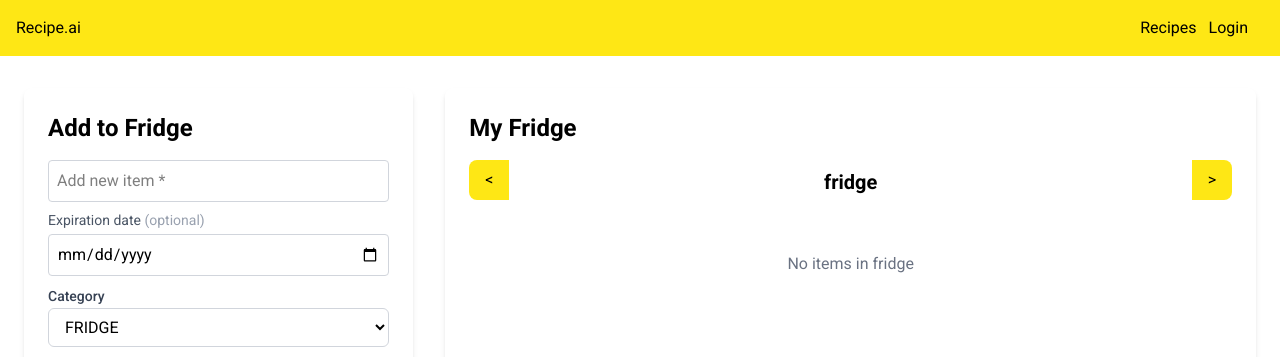
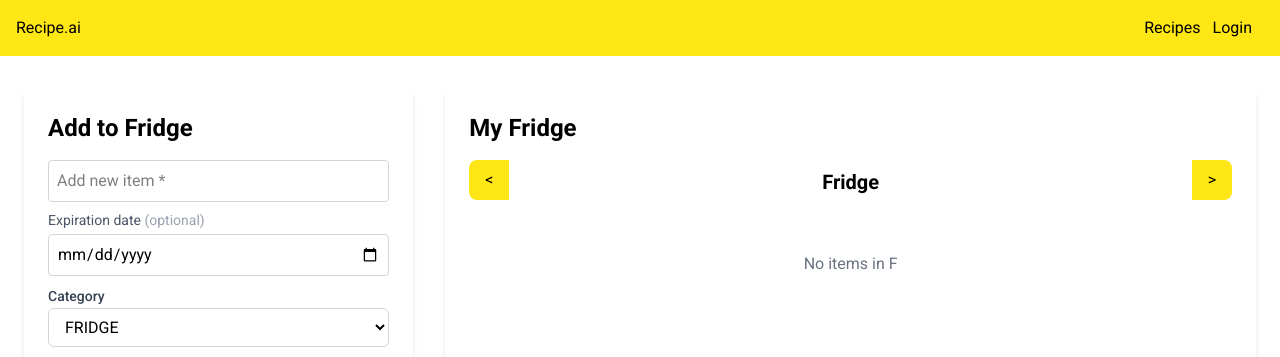
Before and after one commit to jakubsulima/recipeAi, a React (Vite) app in the folder frontend/recipeai/: page /Fridge in a window 1280 px wide. Shown: the top 357 px of the page. Built offline with nearby package versions, Linux system fonts and the light colour scheme.

Commit message:
navbar styling changes plus added search button to homepage

```diff
--- a/frontend/recipeai/src/App.tsx
+++ b/frontend/recipeai/src/App.tsx
@@ -1,9 +1,10 @@
 import {
   createBrowserRouter,
   createRoutesFromElements,
+  Navigate,
   Route,
   RouterProvider,
-} from "react-router";
+} from "react-router-dom";
 import "./App.css";
 import Layout from "./pages/Layout";
 import HomePage from "./pages/HomePage";
@@ -27,11 +28,12 @@ function App() {
         <Route path="/Fridge" element={<Fridge />} />
         <Route path="/Login" element={<Login />} />
         <Route path="/register" element={<Register />} />
-        <Route path="/Me" element={<MePage />} />
+        <Route path="/My Preferences" element={<MePage />} />
         <Route path="/Recipe" element={<RecipePage />} />
         <Route path="/Recipe/:id" element={<RecipePage />} />
         <Route path="/myRecipes" element={<UserRecipes />} />
         <Route path="/admin" element={<AdminPage />} />
+        <Route path="/Homepage" element={<Navigate to="/" replace />} />
         <Route path="*" element={<div>Not Found</div>} />
       </Route>
     )
--- a/frontend/recipeai/src/components/CategorySwitcher.tsx
+++ b/frontend/recipeai/src/components/CategorySwitcher.tsx
@@ -28,7 +28,8 @@ const CategorySwitcher: React.FC<CategorySwitcherProps> = ({
 
         <div className="px-6 py-2 bg-white w-64 text-center">
           <h2 className="text-xl font-semibold whitespace-nowrap">
-            {currentCategory.replace(/_/g, " ").toLowerCase().trim()}
+            {currentCategory.replace(/_/g, " ").charAt(0).toUpperCase() +
+              currentCategory.replace(/_/g, " ").slice(1).toLowerCase()}
           </h2>
         </div>
 
--- a/frontend/recipeai/src/components/DropDownMenu.tsx
+++ b/frontend/recipeai/src/components/DropDownMenu.tsx
@@ -29,7 +29,10 @@ const DropDownMenu = ({
         <DropDownItem
           to={item === "Logout" ? "#" : "/" + item}
           key={index}
-          className={`pt-2 cursor-pointer bg-primary border-none hover:bg-gray-200 text-center`}
+          className={
+            `pt-4 cursor-pointer bg-primary border-none hover:bg-gray-200 text-center text-xl` +
+            (item === "Logout" ? " font-bold" : "")
+          }
           onClick={() => handleClick(item)}
         >
           {item}
--- a/frontend/recipeai/src/components/FridgeDisplay.tsx
+++ b/frontend/recipeai/src/components/FridgeDisplay.tsx
@@ -60,7 +60,12 @@ const FridgeDisplay: React.FC<FridgeDisplayProps> = ({
       </ul>
       {filteredItems.length === 0 && showedCategory && (
         <div className="text-center text-gray-500 py-8">
-          No items in {showedCategory.replace(/_/g, " ").toLowerCase()}
+          No items in{" "}
+          {showedCategory
+            .replace(/_/g, " ")
+            .toLowerCase()
+            .charAt(0)
+            .toUpperCase()}
         </div>
       )}
     </div>
--- a/frontend/recipeai/src/components/Navbar.tsx
+++ b/frontend/recipeai/src/components/Navbar.tsx
@@ -27,7 +27,7 @@ const Navbar = () => {
     }
 
     if (user) {
-      return [...baseItems, "Fridge", "Me", isAdmin ? "Admin" : ""];
+      return ["Fridge", ...baseItems, "My Preferences", isAdmin ? "Admin" : ""];
     } else {
       return [...baseItems, "Login"];
     }
@@ -38,11 +38,19 @@ const Navbar = () => {
   return (
     <div className="flex bg-primary p-4 fixed top-0 left-0 w-full z-50">
       <nav className="container mx-auto">
-        <ul className="flex space-x-4 text-black justify-between">
-          <li className="hover:text-gray-400">
+        <ul className="flex w-full text-black justify-between items-center">
+          {/* Spacer that appears when menu is open to push the X to the right */}
+          {isOpen && <div className="sm:hidden"></div>}
+
+          {/* --- Left Side: Logo --- */}
+          <li className={`hover:text-gray-400 ${isOpen ? "hidden" : ""}`}>
             <a href="/">Recipe.ai</a>
           </li>
-          <div className="flex space-x-3 al max-sm:hidden">
+
+          {/* --- Right Side: Controls (Desktop) / Burger (Mobile) --- */}
+          <div className="flex items-center space-x-3">
+            {/* Desktop Nav Links */}
+            <div className="flex items-center space-x-3 max-sm:hidden">
               {navItems.map((item, index) => (
                 <li key={index} className="hover:text-gray-400">
                   <a href={"/" + item}>{item}</a>
@@ -50,33 +58,44 @@ const Navbar = () => {
               ))}
               {user && (
                 <li
-                className="hover:text-gray-400 cursor-pointer"
+                  className="hover:text-gray-400 cursor-pointer font-bold"
                   onClick={handleLogout}
                 >
                   Logout
                 </li>
               )}
             </div>
-          <li className="sm:hidden">
-            <DropDownButton onClick={toggleOpen} isOpen={isOpen} className="" />
+
+            {/* Mobile Burger Button */}
+            <li className="sm:hidden text-xl pr-1">
+              <DropDownButton
+                onClick={toggleOpen}
+                isOpen={isOpen}
+                className=""
+              />
             </li>
+          </div>
         </ul>
         <div
           className={`
-            w-full bg-gray-800 shadow-lg rounded-md flex flex-col
-            transition-all duration-700 ease-in-out
+            w-full bg-primary rounded-md flex flex-col
+            transition-all duration-700 ease-in-out overflow-y-auto
             ${
               isOpen
-                ? "opacity-100 max-h-96 translate-y-0"
+                ? "opacity-100 max-h-[50vh] translate-y-0"
                 : "opacity-0 max-h-0 -translate-y-4 pointer-events-none overflow-hidden"
             }
           `}
         >
           <DropDownMenu
-            className={`w-full transition-all duration-700  ease-in-out flex flex-col ${
+            className={`w-full h-full transition-all duration-700  ease-in-out flex flex-col pb-4 ${
               isOpen ? "opacity-100" : "opacity-0"
             } `}
-            dropdownItems={user ? [...navItems, "Logout"] : navItems}
+            dropdownItems={
+              user
+                ? ["Homepage", ...navItems, "Logout"]
+                : ["Homepage", ...navItems]
+            }
             handleLogout={handleLogout}
             onItemClick={() => setIsOpen(false)}
           />
--- a/frontend/recipeai/src/pages/HomePage.tsx
+++ b/frontend/recipeai/src/pages/HomePage.tsx
@@ -13,6 +13,26 @@ const HomePage = () => {
   const [selectedTime, setSelectedTime] = useState<string | null>(null);
   const [selectedMeal, setSelectedMeal] = useState<string | null>(null);
   const [selectedCuisine, setSelectedCuisine] = useState<string | null>(null);
+
+  const handleSearch = () => {
+    let finalSearch = search;
+    if (!search.trim()) {
+      finalSearch = "random recipe";
+    } else if (hasIngredients && search.trim()) {
+      const ingredientsText = fridgeItems.map((item) => item.name).join(", ");
+      finalSearch += " and try to use those ingredients: " + ingredientsText;
+    }
+    if (selectedMeal) {
+      finalSearch += ` for ${selectedMeal}`;
+    }
+    if (selectedCuisine) {
+      finalSearch += ` in ${selectedCuisine} cuisine`;
+    }
+    if (selectedTime) {
+      finalSearch += ` in ${selectedTime} time`;
+    }
+    navigate("Recipe", { state: { search: finalSearch } });
+  };
 
   const handleClear = () => {
     setSearch("");
@@ -36,26 +56,7 @@ const HomePage = () => {
               className="p-2 pr-10 rounded-full border border-gray-300 focus:outline-none focus:ring-2 focus:ring-primary w-full"
               onKeyDown={(e) => {
                 if (e.key === "Enter") {
-                  let finalSearch = search;
-                  if (!search.trim()) {
-                    finalSearch = "random recipe";
-                  } else if (hasIngredients && search.trim()) {
-                    const ingredientsText = fridgeItems
-                      .map((item) => item.name)
-                      .join(", ");
-                    finalSearch +=
-                      " and try to use those ingredients: " + ingredientsText;
-                  }
-                  if (selectedMeal) {
-                    finalSearch += ` for ${selectedMeal}`;
-                  }
-                  if (selectedCuisine) {
-                    finalSearch += ` in ${selectedCuisine} cuisine`;
-                  }
-                  if (selectedTime) {
-                    finalSearch += ` in ${selectedTime} time`;
-                  }
-                  navigate("Recipe", { state: { search: finalSearch } });
+                  handleSearch();
                 }
               }}
             />
@@ -99,6 +100,12 @@ const HomePage = () => {
               selectedButton={selectedTime}
               title="Select Time to Prepare:"
             ></ButtonsForm>
+            <button
+              onClick={handleSearch}
+              className="w-40 bg-primary text-black font-bold py-2 px-4 rounded-full hover:bg-primary-dark focus:outline-none focus:ring-2 focus:ring-primary-dark mt-6 sm:w-62 "
+            >
+              Generate Recipe
+            </button>
           </section>
         </article>
 
```
Lines whose indentation alone changed are shown as unchanged.
